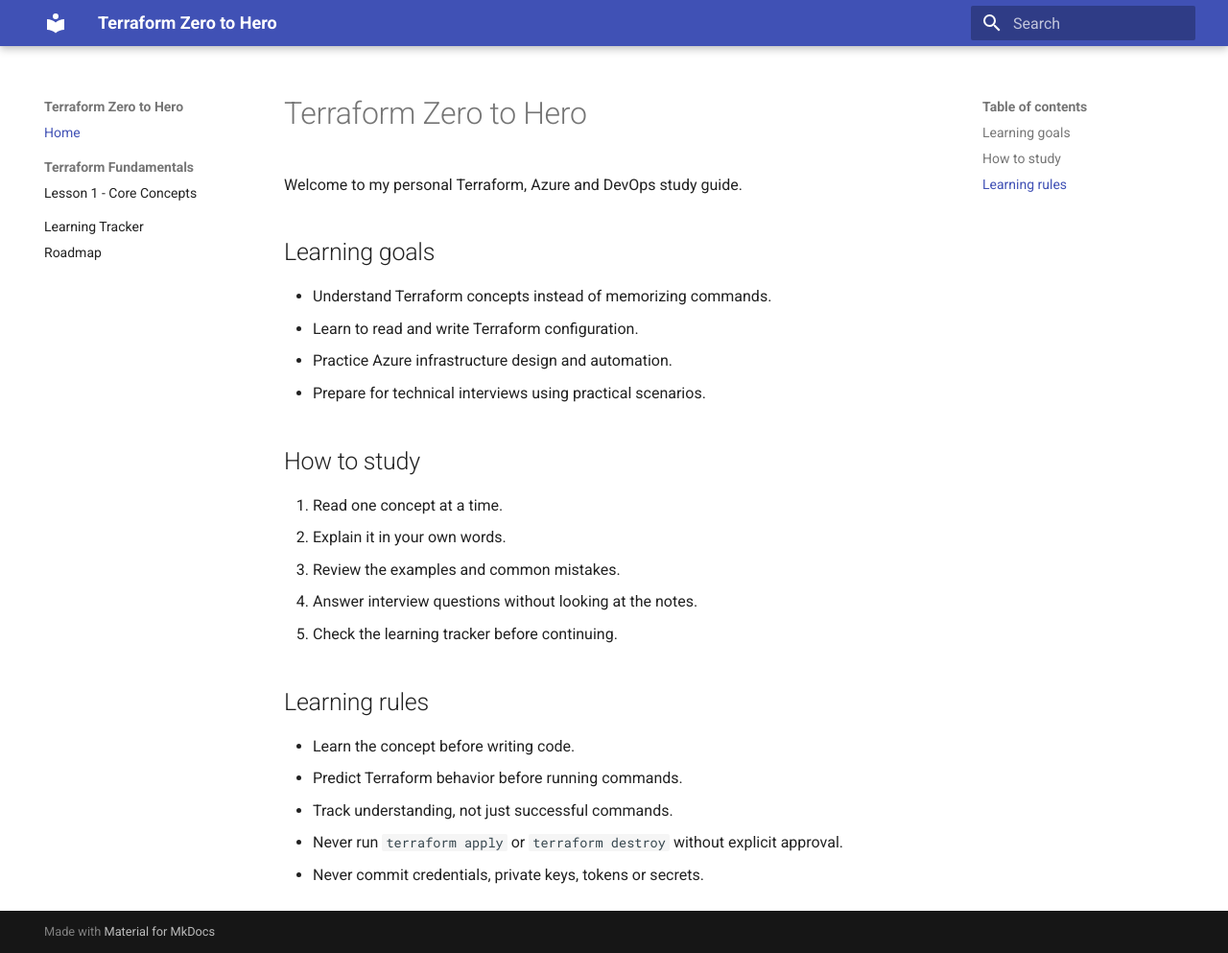
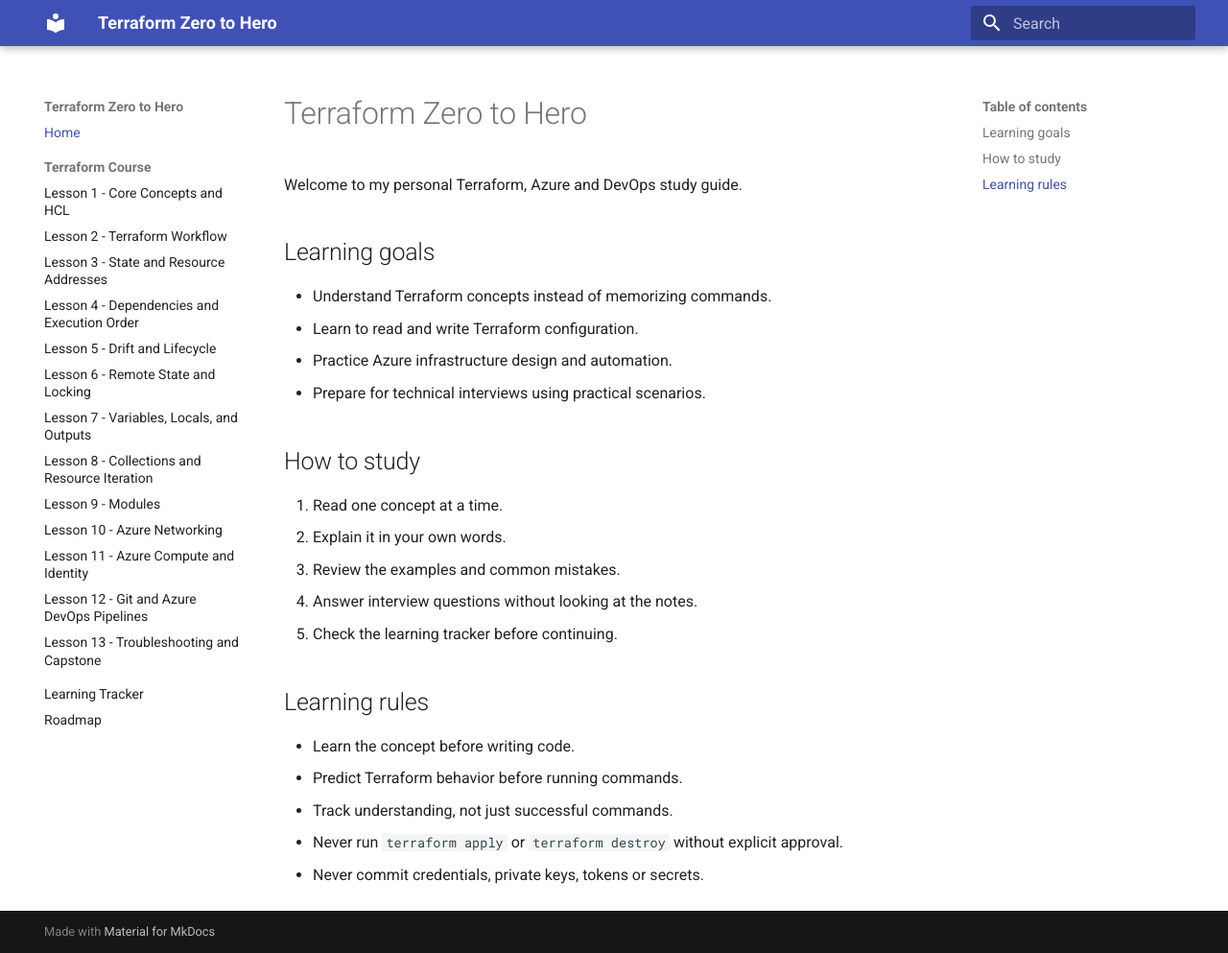
Before and after one commit to pshewale-dev/terraform-azure-lab, an MkDocs documentation site: the page built from docs/index.md, in a window 1280 px wide and 993 px high. Shown: the whole window at 96% size. Built offline with MkDocs 1.6.1 and Material for MkDocs 9.7.7, drawn with Linux system fonts in a browser that asks for light colours.

Commit message:
docs: number course lessons in website navigation

```diff
--- a/mkdocs.yml
+++ b/mkdocs.yml
@@ -13,7 +13,19 @@ theme:
 
 nav:
   - Home: index.md
-  - Terraform Fundamentals:
-      - Lesson 1 - Core Concepts: lesson-01-fundamentals.md
+  - Terraform Course:
+      - Lesson 1 - Core Concepts and HCL: lesson-01-fundamentals.md
+      - Lesson 2 - Terraform Workflow: lesson-02-workflow.md
+      - Lesson 3 - State and Resource Addresses: lesson-03-state.md
+      - Lesson 4 - Dependencies and Execution Order: lesson-04-dependencies.md
+      - Lesson 5 - Drift and Lifecycle: lesson-05-drift-lifecycle.md
+      - Lesson 6 - Remote State and Locking: lesson-06-remote-state.md
+      - Lesson 7 - Variables, Locals, and Outputs: lesson-07-variables.md
+      - Lesson 8 - Collections and Resource Iteration: lesson-08-collections.md
+      - Lesson 9 - Modules: lesson-09-modules.md
+      - Lesson 10 - Azure Networking: lesson-10-networking.md
+      - Lesson 11 - Azure Compute and Identity: lesson-11-compute-identity.md
+      - Lesson 12 - Git and Azure DevOps Pipelines: lesson-12-pipelines.md
+      - Lesson 13 - Troubleshooting and Capstone: lesson-13-capstone.md
   - Learning Tracker: LEARNING-PROGRESS.md
   - Roadmap: LEARNING-ROADMAP.md
```
